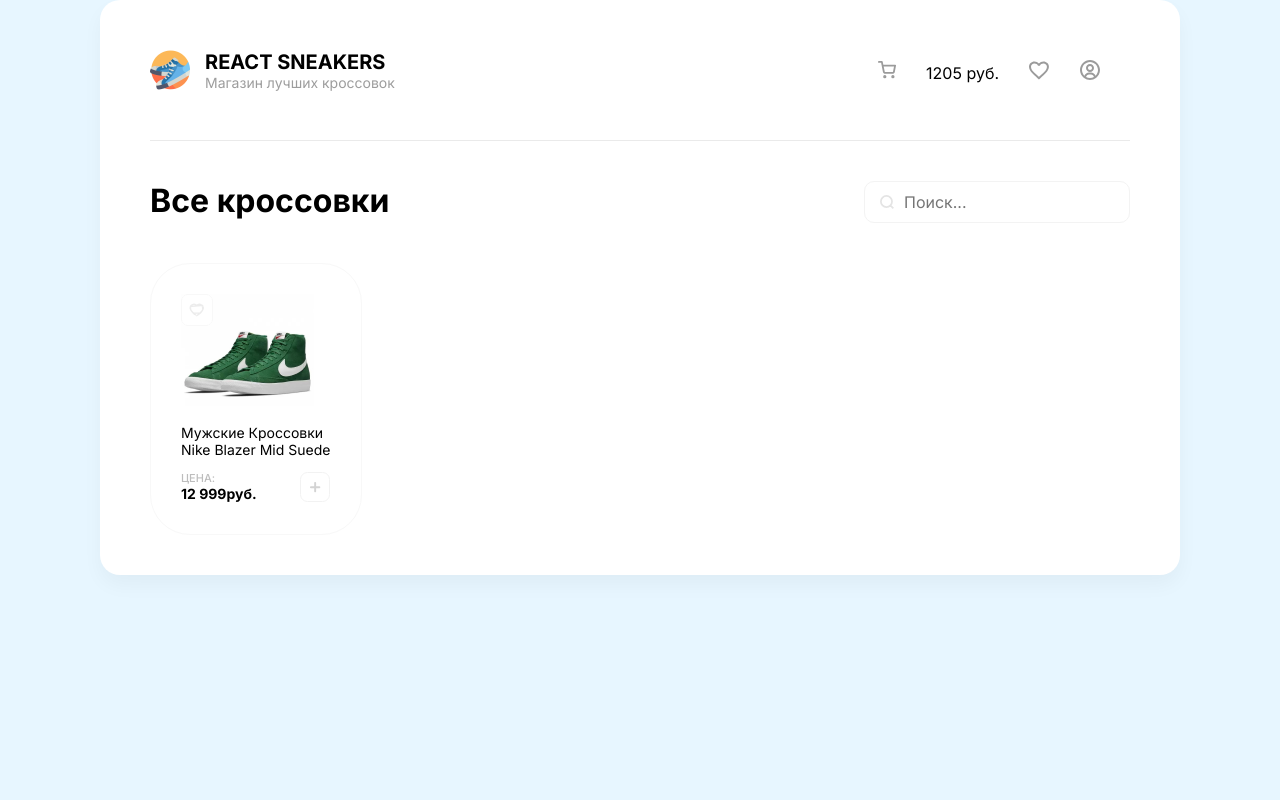
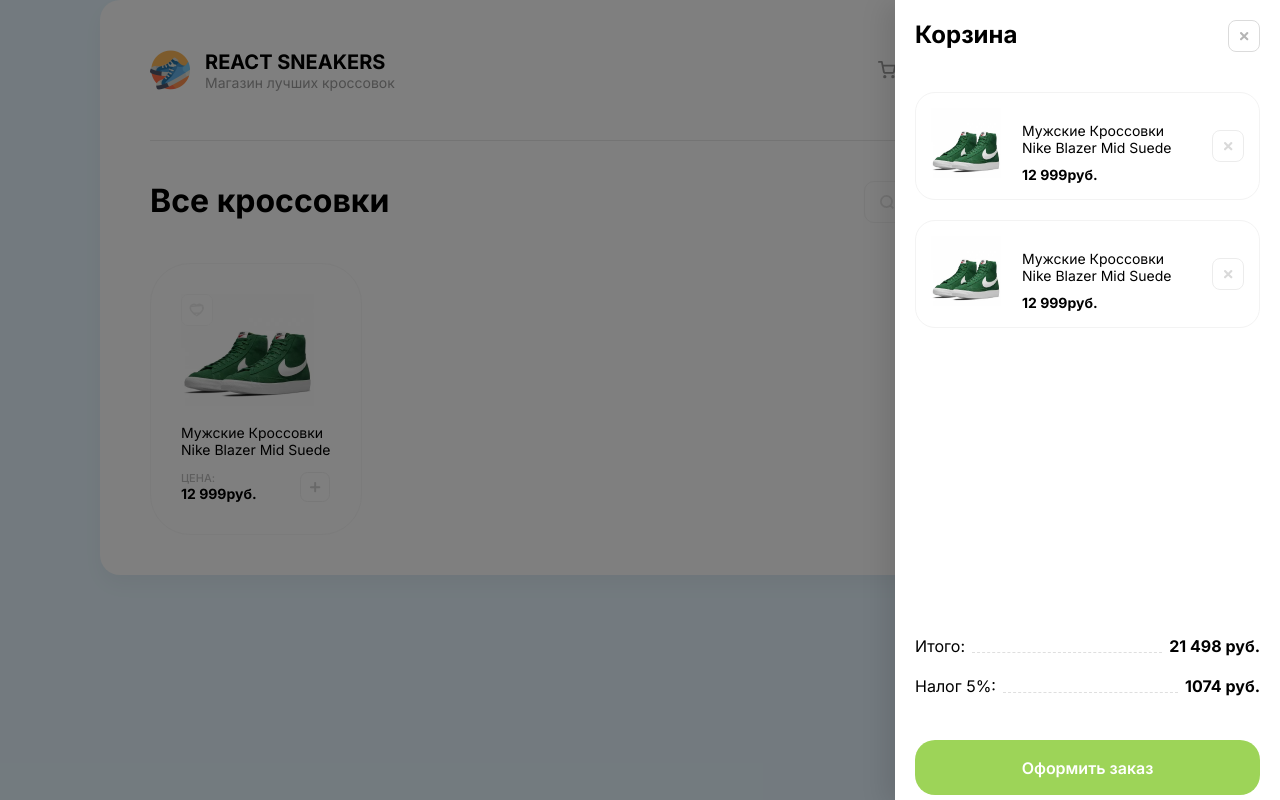
Before and after one commit to Maximsudakov92/React-Sneakers, a React (Create React App) app in the folder react-sneakers/: page / in a window 1280 px wide. Built offline with nearby package versions, Linux system fonts and the light colour scheme.

Commit message:
feat: created cart

```diff
--- a/react-sneakers/src/App.js
+++ b/react-sneakers/src/App.js
@@ -5,6 +5,53 @@
   return (
     <div className="app">
       <div className="wrapper">
+        <div className="overlay">
+          <div className="drawerCart">
+            <h2>
+              Корзина
+              <img width={32} height={32} src="/img/cancel.svg" alt="cancel" />
+            </h2>
+            <div className="cartContent">
+              <div className="items">
+                <div className="cartItem">
+                  <img width={70} height={70} src="/img/sneakers/1.jpg" alt="sneakers" />
+                  <div className="cartItemInfo">
+                    <p>Мужские Кроссовки Nike Blazer Mid Suede</p>
+                    <b>12 999руб.</b>
+                  </div>
+                    <button className="cartBtnCancel">
+                      <img width={32} height={32} src="/img/cancel.svg" alt="cancel" />
+                    </button>
+                </div>
+                <div className="cartItem">
+                  <img width={70} height={70} src="/img/sneakers/1.jpg" alt="sneakers" />
+                  <div className="cartItemInfo">
+                    <p>Мужские Кроссовки Nike Blazer Mid Suede</p>
+                    <b>12 999руб.</b>
+                  </div>
+                    <button className="cartBtnCancel">
+                      <img width={32} height={32} src="/img/cancel.svg" alt="cancel" />
+                    </button>
+                </div>
+              </div>
+            </div>
+            <div className="cartBottom">
+              <ul>
+                <li>
+                  <span>Итого:</span>
+                  <div className="dashed"></div>
+                  <b>21 498 руб.</b>
+                </li>
+                <li>
+                  <span>Налог 5%:</span>
+                  <div className="dashed"></div>
+                  <b>1074 руб.</b>
+                </li>
+              </ul>
+            </div>
+            <button className="greenButton">Оформить заказ</button>
+          </div>
+        </div>
         <header>
           <div className="headerLeft">
             <img width={40} height={40} src="/img/logo.png" alt="logo" />
--- a/react-sneakers/src/index.css
+++ b/react-sneakers/src/index.css
@@ -168,7 +168,7 @@
   flex-direction: column;
 }
 
-.cardBtnAdd{
+.cardBtnAdd, .cartBtnCancel {
   background: #FFFFFF;
   border: 1px solid #f2f2f2;
   box-sizing: border-box;
@@ -178,5 +178,138 @@
   cursor: pointer;
   padding: 0;
   border: none;
-  align-self: self-end;
+  align-self: center;
 }
+
+
+.overlay {
+  position: absolute;
+  left: 0;
+  top: 0;
+  width: 100%;
+  height: 100%;
+  background-color: rgba(0, 0, 0, 0.5);
+  z-index: 1;
+}
+
+.drawerCart {
+  position: absolute;
+  display: flex;
+  flex-direction: column;
+  width: 345px;
+  right: 0;
+  height: 100%;
+  background: #FFFFFF;
+  box-shadow: -10px 4px 24px rgba(0, 0, 0, 0.1);
+  padding: 0 20px;
+}
+
+.cartItemInfo {
+  margin: 0 21px;
+}
+
+.drawerCart h3 {
+  margin: 0;
+}
+
+.cartItem p {
+  font-style: normal;
+  margin-bottom: 8px;
+}
+
+.cartItemInfo b {
+  font-weight: 700;
+}
+
+.cartItemInfo b,
+.cartItem p {
+  line-height: 17px;
+  letter-spacing: 0em;
+  text-align: left;
+  font-size: 14px;
+}
+
+.cartItem {
+  display: flex;
+  flex-direction: row;
+  justify-content: center;
+  border: 1px solid #F3F3F3;
+  border-radius: 20px;
+  padding: 15px;
+  margin: 20px 0;
+}
+
+.cartBtnCancel {
+  opacity: 0.5;
+  transition: opacity 0.2s ease-in-out;
+}
+
+.cartBtnCancel:hover {
+  opacity: 1;
+}
+
+.dashed {
+  flex: 1;
+  height: 1px;
+  border-bottom: 1px dashed #dfdfdf;
+  position: relative;
+  top: -3px;
+  margin: 0 7px;
+}
+
+.cartContent {
+  display: flex;
+  flex-direction: column;
+  flex: 1;
+  margin-bottom: 40px;
+}
+
+
+
+.cartBottom li{
+  display: flex;
+  justify-content: space-between;
+  align-items: flex-end;
+  margin-bottom: 20px;
+}
+
+.cartBottom ul {
+  padding: 0;
+}
+
+.greenButton {
+  padding: 0;
+  border: none;
+  width: 345px;
+  height: 55px;
+  background: #9DD458;
+  color: #FFFFFF;
+  border-radius: 20px;
+  font-weight: 600;
+  font-size: 16px;
+  margin-top: 24px;
+  margin-bottom: 5px;
+  cursor: pointer;
+
+}
+
+.greenButton:hover {
+  background-color: #91d53e ;
+}
+
+.greenButton:active {
+  background-color: #adda77 ;
+}
+
+.drawerCart h2 {
+  display: flex;
+  justify-content: space-between;
+}
+
+.drawerCart h2 img {
+  cursor: pointer;
+}
+
+.cartContent {
+  overflow: auto;
+}
```
Also changed, not shown: react-sneakers/public/img/cancel.svg (added).
